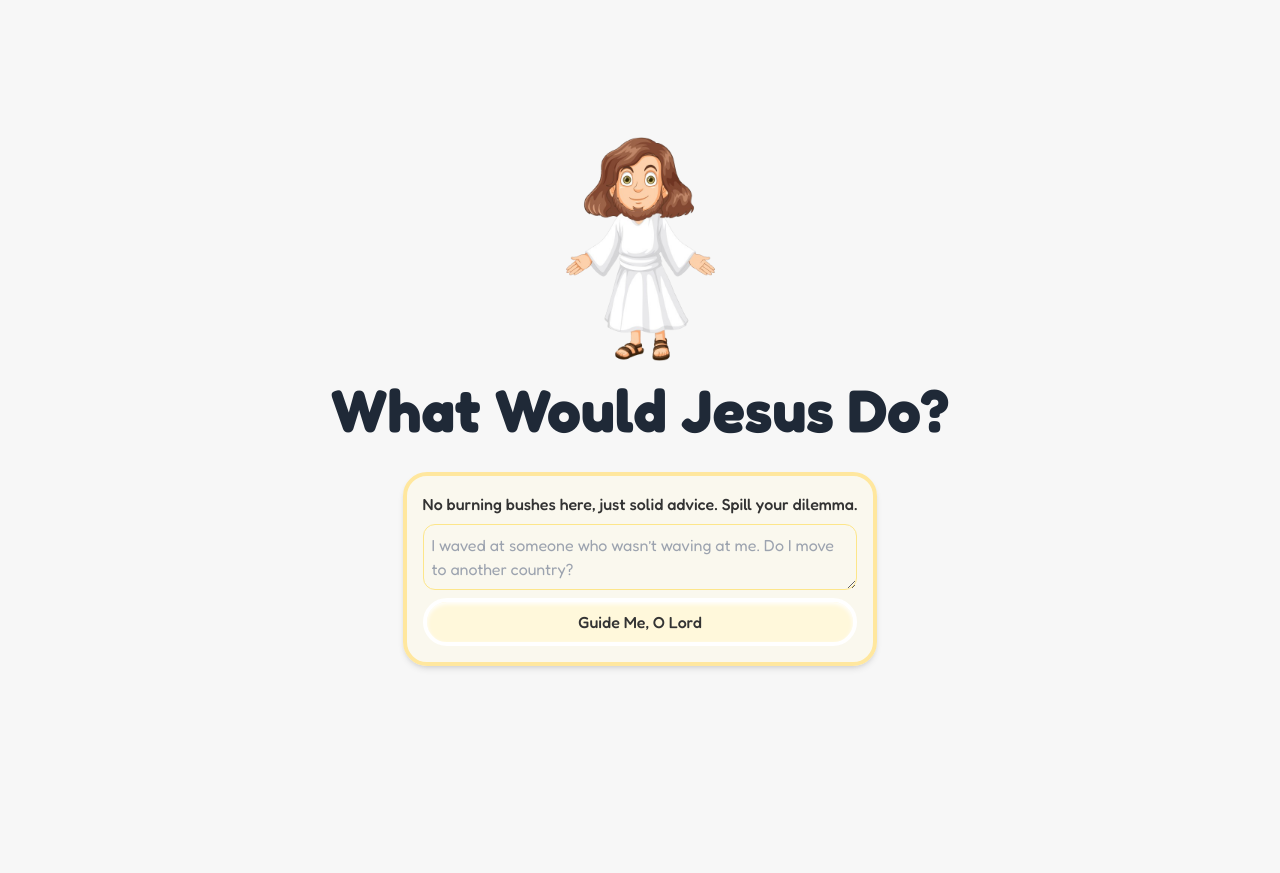
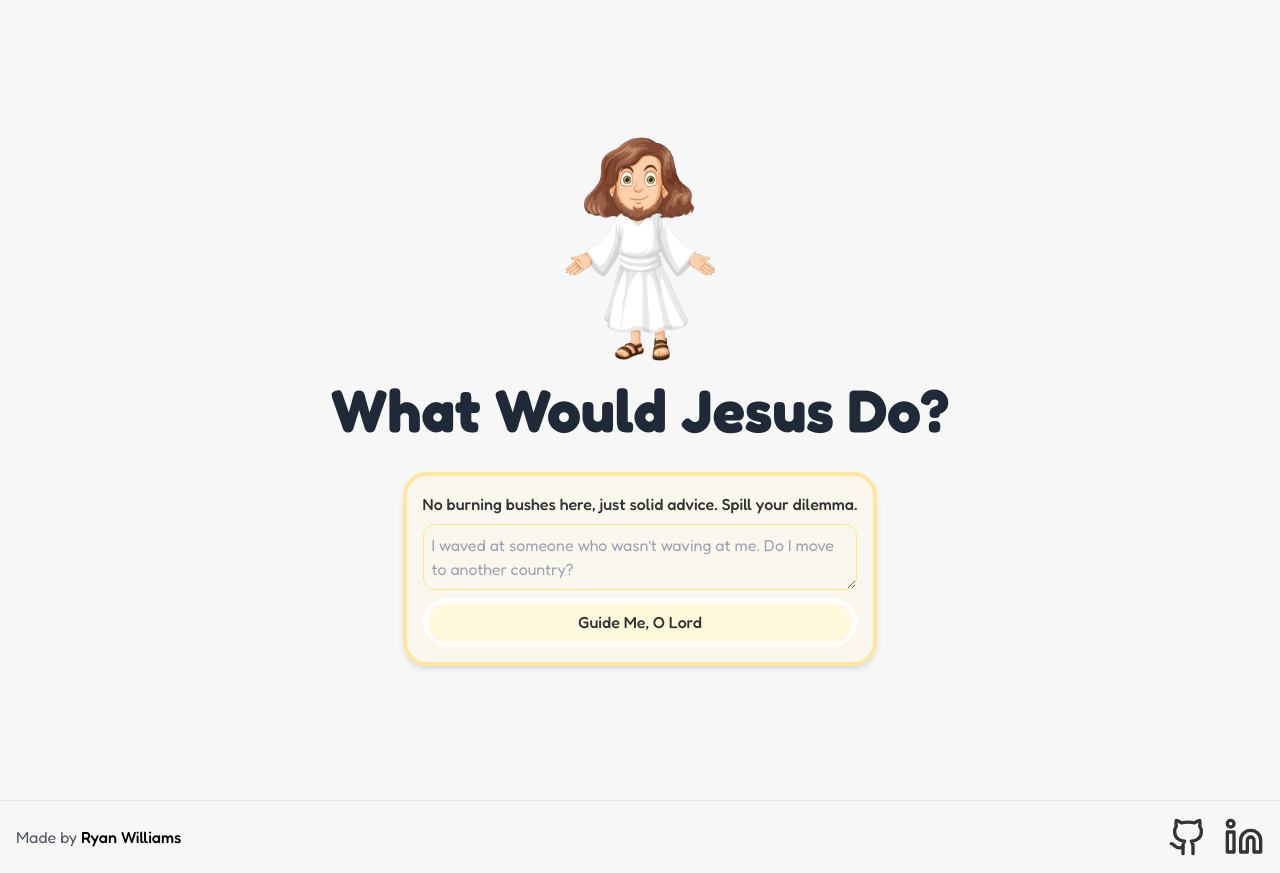
Before and after one commit to Ryan-Williams-Dev/wwjd, a Next.js app: page / in a window 1280 px wide. Before the commit the page ends 800 px from the top, so only its background shows below. Built offline with nearby package versions, Linux system fonts and the light colour scheme.

Commit message:
locla changes before merging, added in a fotter with links to github and linkedin

```diff
--- a/app/page.tsx
+++ b/app/page.tsx
@@ -3,6 +3,7 @@ import JesusChat from "./components/JesusChat";
 import predicaments from "@/data/predicaments";
 import buttonPhrases from "@/data/buttonPhrases";
 import inputLabels from "@/data/inputLabels";
+import { Github, Linkedin } from "lucide-react";
 
 export default function Home() {
   const predicament =
@@ -13,6 +14,7 @@ export default function Home() {
     buttonPhrases[Math.floor(Math.random() * buttonPhrases.length)].text;
 
   return (
+    <>
       <div className="flex flex-col space-y-8 p-4 max-w-7xl mx-auto min-h-screen justify-center">
         <div className="flex flex-col items-center space-y-4 ">
           <Image
@@ -32,5 +34,22 @@ export default function Home() {
           buttonPhrase={buttonPhrase}
         />
       </div>
+      <footer className="bottom-0 w-full border-t p-4">
+        <div className="flex flex-row justify-between items-center gap-2 max-w-7xl mx-auto">
+          <span className="text-gray-600">
+            Made by{" "}
+            <span className="font-medium text-black">Ryan Williams</span>
+          </span>
+          <div className="flex gap-4">
+            <a href="https://github.com/Ryan-Williams-Dev">
+              <Github size={40} />
+            </a>
+            <a href="https://www.linkedin.com/in/ryan-williams-dev/">
+              <Linkedin size={40} />
+            </a>
+          </div>
+        </div>
+      </footer>
+    </>
   );
 }
```
Also changed, not shown: package.json (+7 -6 lines), 1 other file (tests, documents, lock files or other folders). Lines whose indentation alone changed are shown as unchanged.
